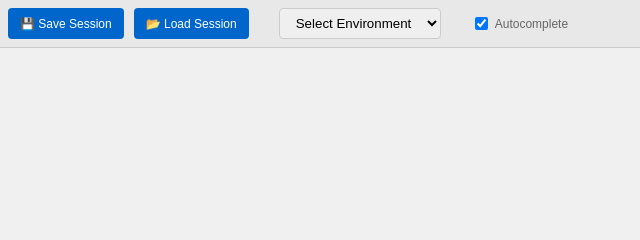
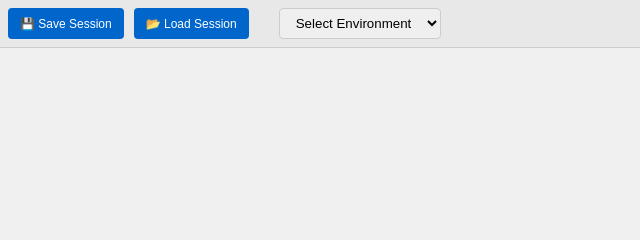
Before and after one commit to BrendanLester/Salesforce-SOQL-REST, an Electron app: page index.html in a window 1000 px wide. Shown: the top 240 px of the page, 0-640 px from the left. Drawn offline with Linux system fonts and the light colour scheme; no server answers.

Commit message:
Remove autocomplete checkbox

```diff
--- a/index.html
+++ b/index.html
@@ -95,8 +95,7 @@ tr:hover { background:#fffae6; }
 .autocomplete-item.selected { background:#0066cc; color:white; }
 .autocomplete-hint { font-size:11px; color:#888; margin-left:8px; }
 .autocomplete-relationship { color:#0066cc; font-weight:bold; }
-#autocompleteToggle { margin-left:20px; display:flex; align-items:center; gap:4px; font-size:12px; color:#666; }
-#autocompleteToggle input[type="checkbox"] { cursor:pointer; }
+
 
 #helpModal { position:fixed; top:0; left:0; width:100%; height:100%; background:rgba(0,0,0,0.5); z-index:10000; display:none; align-items:center; justify-content:center; }
 #helpContent { background:#fff; border-radius:8px; padding:20px; max-width:400px; box-shadow:0 4px 16px rgba(0,0,0,0.3); }
@@ -118,11 +117,6 @@ tr:hover { background:#fffae6; }
     <select id="envSelector" onchange="changeEnvironment()" style="margin-left:20px; padding:6px 12px; border-radius:4px; border:1px solid #ccc;">
         <option value="">Select Environment</option>
     </select>
-
-    <label id="autocompleteToggle">
-        <input type="checkbox" id="autocompleteEnabled" checked onchange="toggleAutocomplete()">
-        Autocomplete
-    </label>
 
     <div style="margin-left:auto; font-size:12px; color:#666; display:flex; flex-direction:column; align-items:flex-end; gap:2px;">
         <span>Press Ctrl+E on a query block to execute SOQL or REST</span>
@@ -186,7 +180,7 @@ let currentRedirectUri = null;
 // Autocomplete state
 let sobjectsCache = null; // Cached list of SObjects
 let objectFieldsCache = {}; // Cached field metadata per object: { objectName: fieldsArray }
-let autocompleteEnabled = localStorage.getItem('autocompleteEnabled') !== 'false'; // Default true
+
 
 // Store current result data for export
 let currentResultData = null;
@@ -199,14 +193,7 @@ let currentSortDirection = 'asc';
 let columnFilters = {};
 let filtersVisible = false;
 
-// Toggle autocomplete feature
-function toggleAutocomplete() {
-    autocompleteEnabled = document.getElementById('autocompleteEnabled').checked;
-    localStorage.setItem('autocompleteEnabled', autocompleteEnabled);
-    if (!autocompleteEnabled) {
-        hideAutocomplete();
-    }
-}
+
 
 // Toggle help modal
 function toggleHelp() {
@@ -1871,12 +1858,6 @@ window.getAutocompleteContext = function(text, cursorPos) {
 
 // Initialize autocomplete
 function initAutocomplete() {
-    // Restore autocomplete enabled state from localStorage
-    const checkbox = document.getElementById('autocompleteEnabled');
-    if (checkbox) {
-        checkbox.checked = autocompleteEnabled;
-    }
-
     // Pre-fetch fields for objects found in current editor content
     if (editorView) {
         const text = editorView.state.doc.toString();
```
